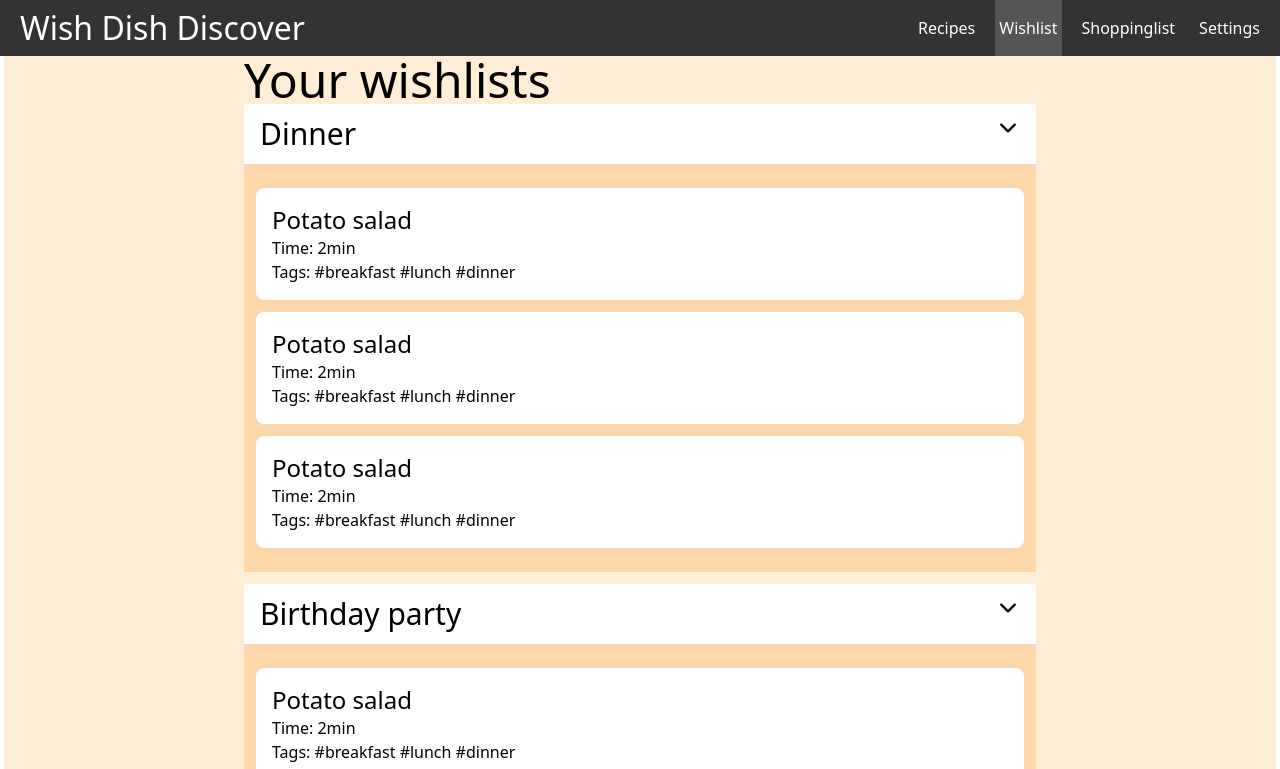
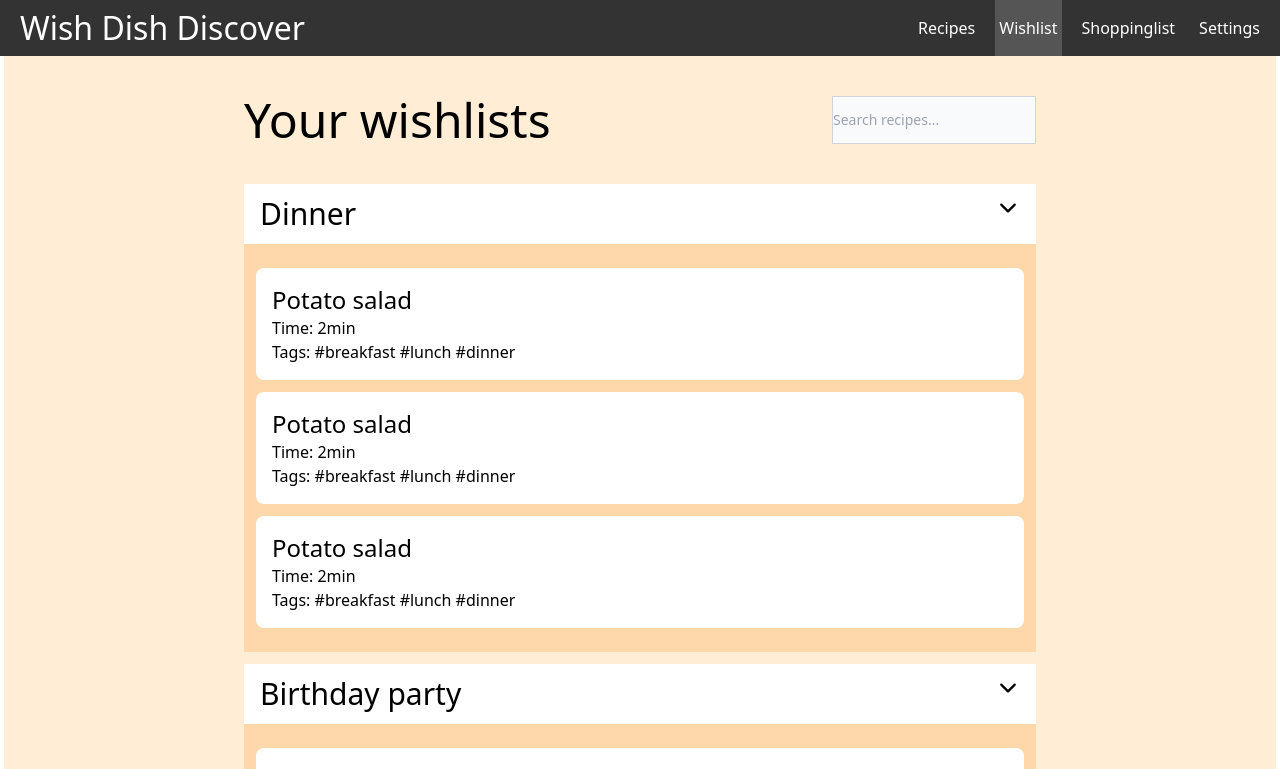
Before and after one commit to mgretek/dish-discover, a React (Create React App) app: page /wishlists in a window 1280 px wide. Shown: the top 769 px of the page. Built offline with nearby package versions, Linux system fonts and the light colour scheme.

Commit message:
Added search field to wishlists page

```diff
--- a/src/pages/Wishlists.js
+++ b/src/pages/Wishlists.js
@@ -1,9 +1,18 @@
+import { useState } from "react";
 import { Wishlist, WishItem } from "../components/Wishlist";
 
 export const Wishlists = () => {
+  const [filter, setFilter] = useState("drinks");
+
   return (
     <div className="bg-orange-100 md:px-20 lg:px-60">
-      <h2 className="text-5xl text-left">Your wishlists</h2>
+      <div class="flex py-10 justify-between">
+        <h2 className="text-5xl text-left ">Your wishlists</h2>
+        <input
+          placeholder="Search recipes..."
+          className="bg-gray-50 flex border border-gray-300 text-gray-900 text-sm  h-auto"
+        ></input>
+      </div>
       <Wishlist title={"Dinner"}>
         <WishItem />
         <WishItem />
```
